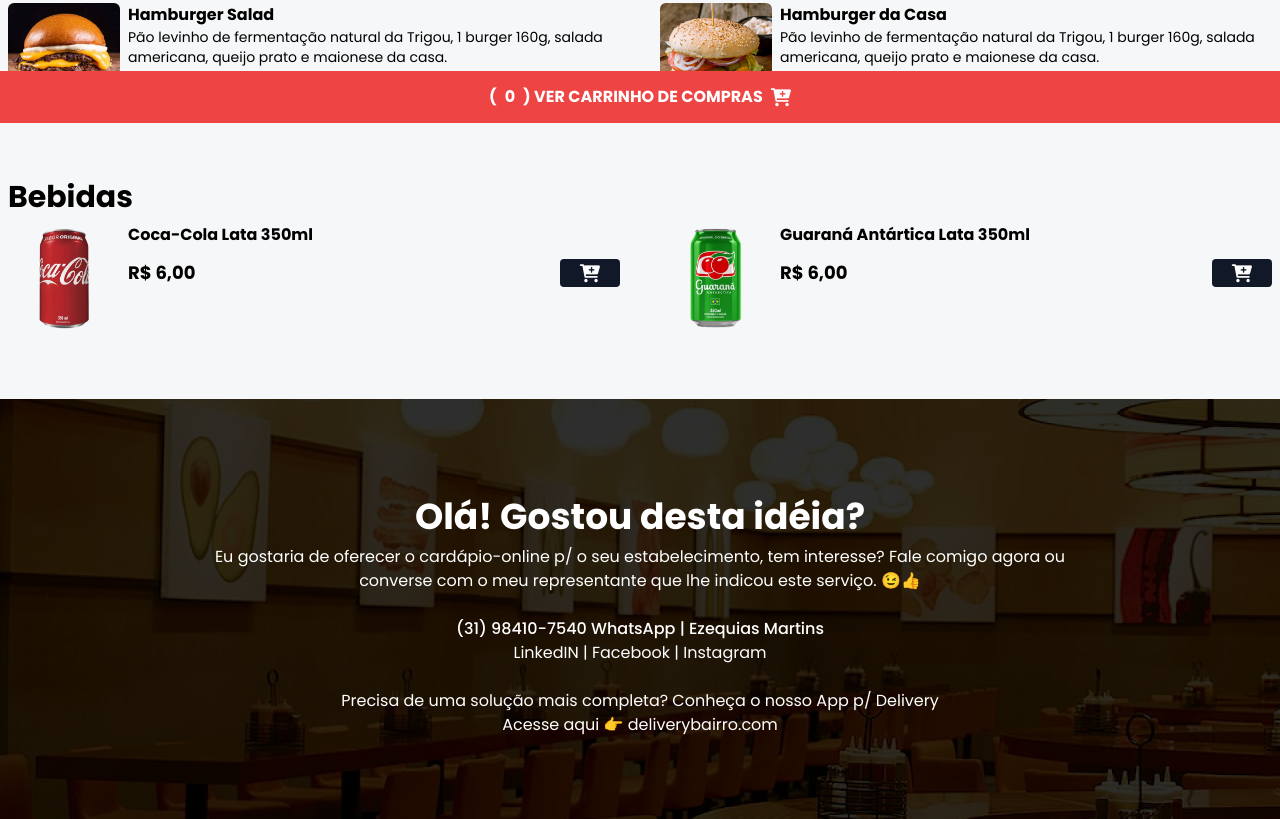
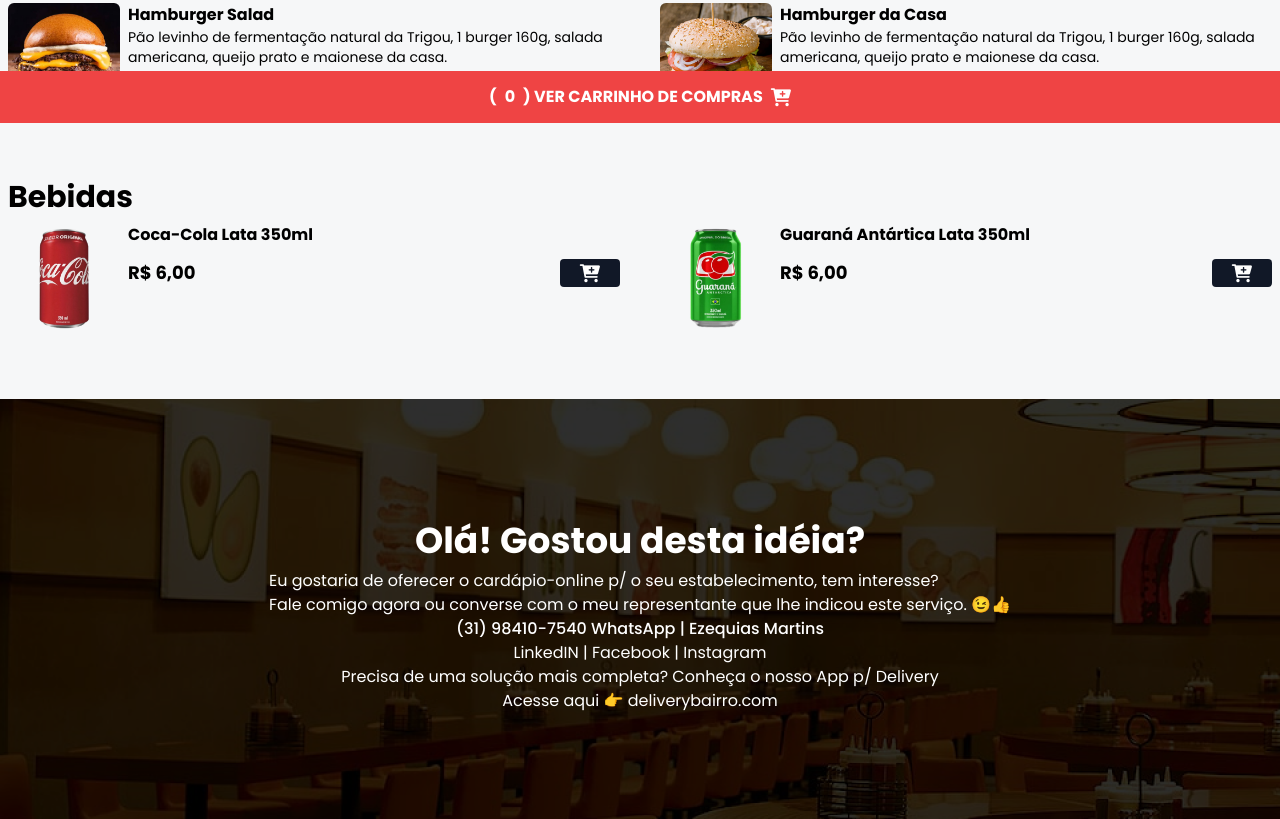
Before and after one commit to by-psi/cardapio, a website: page index.html in a window 1280 px wide. Shown: the part 677-1496 px from the top of the page. Drawn offline with nearby package versions, Linux system fonts and the light colour scheme.

Commit message:
09042024-1638

```diff
--- a/index.html
+++ b/index.html
@@ -165,16 +165,13 @@
   <footer class="w-full h-[420px] bg-zinc-900 bg-home">
     <div class="w-full h-full flex flex-col justify-center items-center">
       <h3 class="text-4xl mt-4 mb-2 font-bold text-white">Olá! Gostou desta idéia?</h3>
-      <p class="text-white">Eu gostaria de oferecer o cardápio-online p/ o seu estabelecimento, tem interesse? Fale comigo agora ou</p>
-      <p class="text-white">converse com o meu representante que lhe indicou este serviço. 😉👍</p>
-      <p>&nbsp;</p>
+      <p class="text-white">Eu gostaria de oferecer o cardápio-online p/ o seu estabelecimento, tem interesse?<br> Fale comigo agora ou converse com o meu representante que lhe indicou este serviço. 😉👍</p>
       <span class="text-white font-medium">(31) 98410-7540 WhatsApp | Ezequias Martins</span>
       <p class="text-white">
         <a href="https://www.linkedin.com/in/ezequiasmartins-bhz/"> LinkedIN</a> |
         <a href="https://www.facebook.com/outdoorvirtual.ezequiasmartins"> Facebook</a> |
         <a href="https://www.instagram.com/ezequiasmartins/"> Instagram</a>
       </p>
-      <p>&nbsp;</p>
       <p class="text-white">Precisa de uma solução mais completa? Conheça o nosso App p/ Delivery</p>
       <p class="text-white">Acesse aqui 👉 <a href="https://deliverybairro.com">deliverybairro.com</a></p>
     </div>
```
